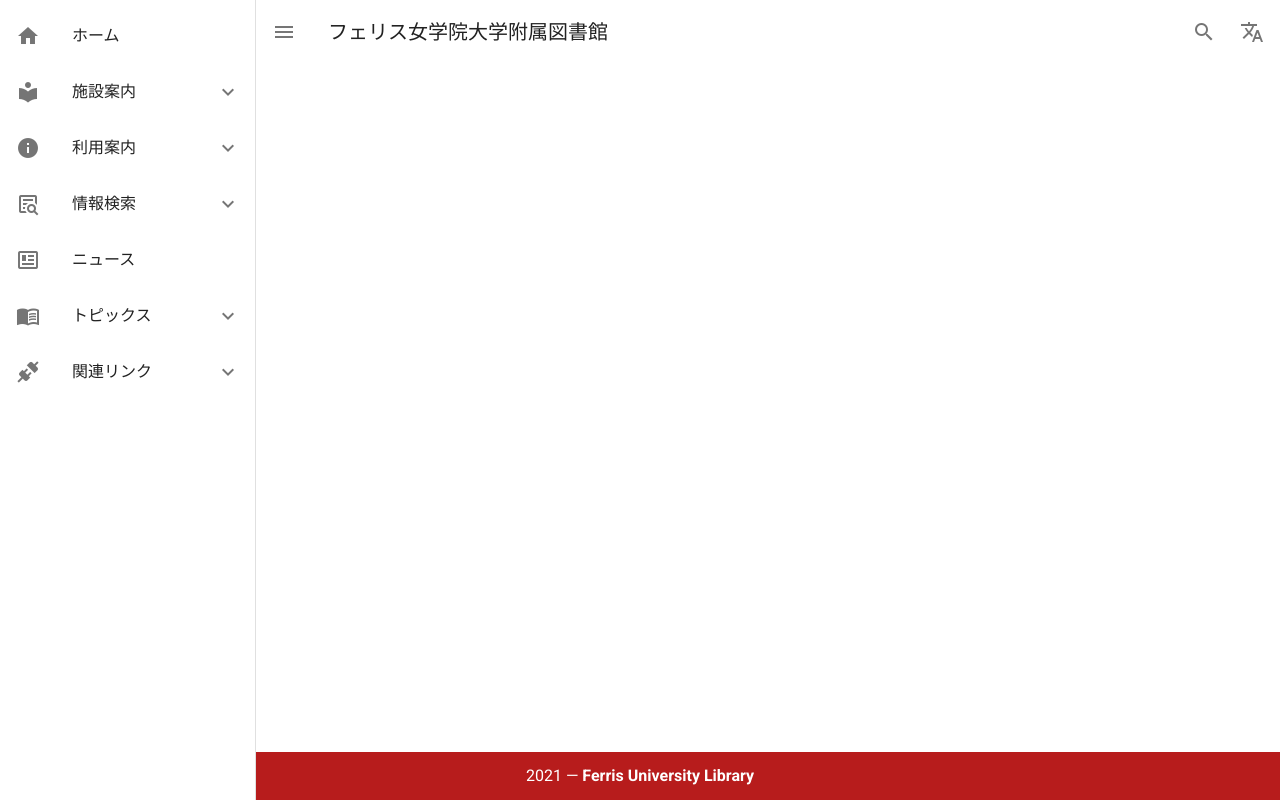
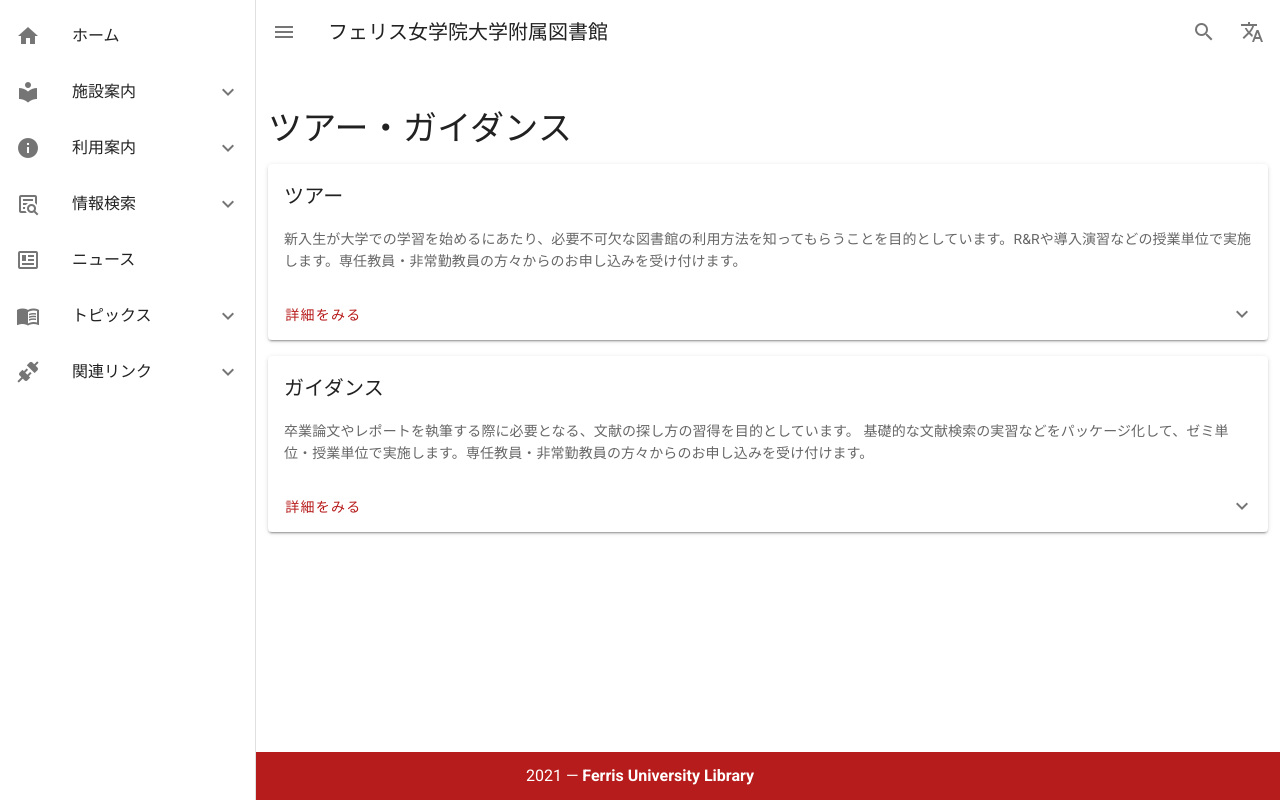
Before and after one commit to shu-saginoya/ferris-library, a Nuxt app: page /tour in a window 1280 px wide. Built offline with nearby package versions, Linux system fonts and the light colour scheme.

Commit message:
ツアー・ガイダンスページの制作

```diff
--- a/assets/json/news.json
+++ b/assets/json/news.json
@@ -22,5 +22,11 @@
         "title": "ニュース一覧ページを制作しました",
         "date": "2021.10.08",
         "contents": "<p>ニュース一覧ページを制作しました。ニュースの内容はダイアログで開くようにしました。</p>"
+    },
+    {
+        "id": "5",
+        "title": "ツアー・ガイダンスページを制作しました",
+        "date": "2021.10.08",
+        "contents": "<p>ツアー・ガイダンスページを制作しました。</p>"
     }
 ]
--- /dev/null
+++ b/pages/tour.vue
@@ -0,0 +1,96 @@
+<template>
+  <v-container>
+    <base-page-title>ツアー・ガイダンス</base-page-title>
+
+    <v-card class="mt-4">
+      <v-card-title> ツアー </v-card-title>
+      <v-card-text>
+        新入生が大学での学習を始めるにあたり、必要不可欠な図書館の利用方法を知ってもらうことを目的としています。R&Rや導入演習などの授業単位で実施します。専任教員・非常勤教員の方々からのお申し込みを受け付けます。
+      </v-card-text>
+      <v-card-actions @click="show = !show">
+        <v-btn color="primary" text> 詳細をみる </v-btn>
+        <v-spacer></v-spacer>
+        <v-btn icon>
+          <v-icon>{{ show ? 'mdi-chevron-up' : 'mdi-chevron-down' }}</v-icon>
+        </v-btn>
+      </v-card-actions>
+      <v-expand-transition>
+        <div v-show="show">
+          <v-divider></v-divider>
+          <v-card-text>
+            <div class="text-h6 pt-6">実施期間</div>
+            <p>毎年度4月上旬から6月下旬</p>
+            <div class="text-h6 pt-6">内容</div>
+            <ul>
+              <li>
+                図書館案内…図書館内を見て回りながら、施設設備の配置やその使い方を紹介します。
+              </li>
+              <li>
+                蔵書検索…OPACの使い方と検索結果の見方、入手までを解説します。
+              </li>
+            </ul>
+            <div class="text-h6 pt-6">申込方法</div>
+            <p>
+              毎年度3月中旬に配付する「新入生図書館ツアー申込書」（MyLibraryにログインして取得できます）にご記入の上お申し込みください。
+            </p>
+          </v-card-text>
+          <v-card-actions>
+            <base-btn-my-library></base-btn-my-library>
+          </v-card-actions>
+        </div>
+      </v-expand-transition>
+    </v-card>
+
+    <v-card class="mt-4">
+      <v-card-title> ガイダンス </v-card-title>
+      <v-card-text>
+        卒業論文やレポートを執筆する際に必要となる、文献の探し方の習得を目的としています。
+        基礎的な文献検索の実習などをパッケージ化して、ゼミ単位・授業単位で実施します。専任教員・非常勤教員の方々からのお申し込みを受け付けます。
+      </v-card-text>
+      <v-card-actions @click="show2 = !show2">
+        <v-btn color="primary" text> 詳細をみる </v-btn>
+        <v-spacer></v-spacer>
+        <v-btn icon>
+          <v-icon>{{ show2 ? 'mdi-chevron-up' : 'mdi-chevron-down' }}</v-icon>
+        </v-btn>
+      </v-card-actions>
+      <v-expand-transition>
+        <div v-show="show2">
+          <v-divider></v-divider>
+          <v-card-text>
+            <div class="text-h6 pt-6">実施期間</div>
+            <p>
+              学期期間中の平日※図書館ツアーが集中する4月から5月はツアーを優先させていただきます。
+            </p>
+            <div class="text-h6 pt-6">内容</div>
+            <ul>
+              <li>
+                DVD視聴…レポート・論文を書くためのステップを解説します。上映時間は約30分です。
+              </li>
+              <li>各種データベースの検索方法の説明と実習を実施します。</li>
+              <li>その他、ゼミの内容に応じた文献の紹介などを行います。</li>
+            </ul>
+            <div class="text-h6 pt-6">申込方法</div>
+            <p>
+              「ゼミ対象図書館ガイダンス申込書」（MyLibraryにログインして取得できます）にご記入の上お申し込みください。
+            </p>
+          </v-card-text>
+          <v-card-actions>
+            <base-btn-my-library></base-btn-my-library>
+          </v-card-actions>
+        </div>
+      </v-expand-transition>
+    </v-card>
+  </v-container>
+</template>
+
+<script>
+import BaseBtnMyLibrary from '~/components/BaseBtnMyLibrary.vue'
+export default {
+  components: { BaseBtnMyLibrary },
+  data: () => ({
+    show: false,
+    show2: false,
+  }),
+}
+</script>
```
